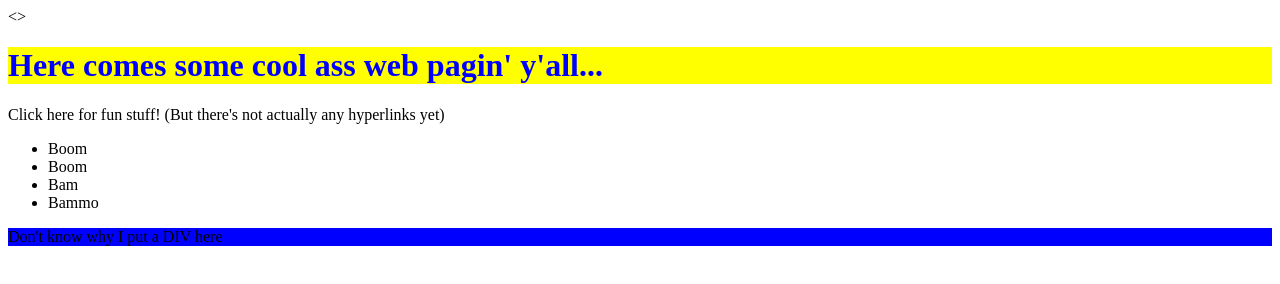
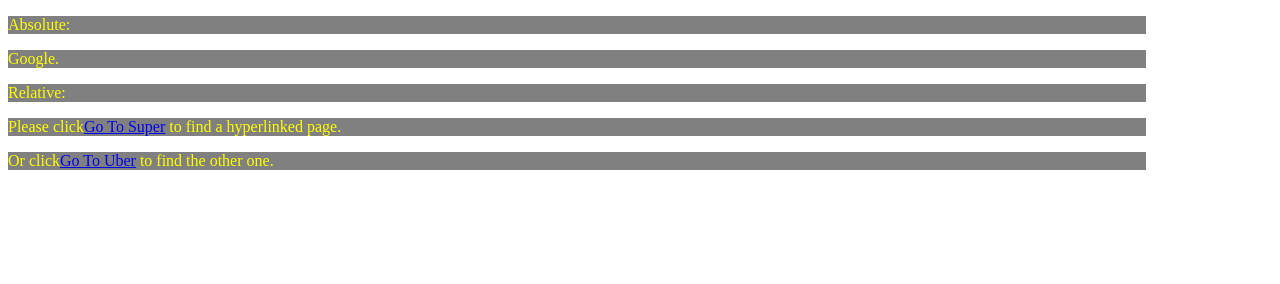
Before and after one commit to mcspach/FIRSTSITEROOT, a plain HTML site: page index.html in a window 1280 px wide. Drawn offline with Linux system fonts and the light colour scheme.

Commit message:
Assign URLS

```diff
--- a/index.html
+++ b/index.html
@@ -1,24 +1,18 @@
 <!DOCTYPE html>
-<html lang="en">
-<head>
-  <meta charset="UTF-8">
-  <meta name="viewport" content="width=device-width, initial-scale=1.0">
-  <meta http-equiv="X-UA-Compatible" content="ie=edge">
-  <<link rel="stylesheet" href="main.css">>
-  <title>Cool Ass Webpage</title>
+<html lang="en" dir="ltr">
+  <head>
+    <meta charset="utf-8">
+    <title>INDEX ASSIGNMENT URLS</title>
+    <link rel="stylesheet" href="main.css">
+  </head>
+  <body>
+<p>Absolute:</p>
+<p><a href:"https://www.google.com/">Google</a>.</p>
 
-</head>
+<p>Relative:</p>
+    <p>Please click<a href="other/superpage.html">Go To Super</a> to find a hyperlinked page.</p>
+    <p>Or click<a href="other/uberpage.html">Go To Uber</a> to find the other one.</p>
 
-<body>
-<h1>Here comes some cool ass web pagin' y'all...</h1>
-<p>Click here for fun stuff! (But there's not actually any hyperlinks yet)</p>
-<ul>
-  <li>Boom</li>
-  <li>Boom</li>
-  <li>Bam</li>
-  <li>Bammo</li>
-</ul>
 
-<div>Don't know why I put a DIV here</div>
-</body>
+  </body>
 </html>
--- a/main.css
+++ b/main.css
@@ -1,9 +1,6 @@
-div {
-  width: 100%;
-  height: 100%;
-  background-color: blue;
+p {
+  width: 90%;
+  height: 10%;
+  background-color: gray;
+  color: yellow;
 }
-h1 {
-  background-color: yellow;
-  color: blue;
-}
```
Also changed, not shown: other/superpage.html (added, +15 -0 lines), other/uberpage.html (added, +15 -0 lines).
